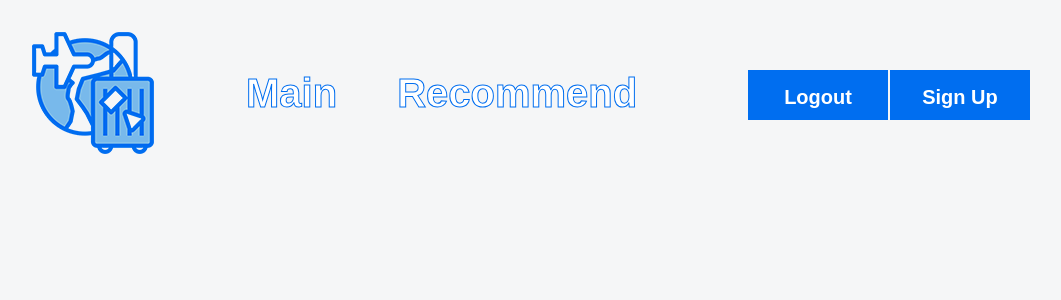
After one commit to soyeom/dbproject-web, a PHP site: page /main2.html in a window 1280 px wide. The commit adds this page. Shown: the top 300 px of the page, without its empty margins (124-1185 px from the left). Run offline with PHP 8.4, Linux system fonts and the light colour scheme.

Commit message:
complete logout

```diff
--- a/login.php
+++ b/login.php
@@ -19,7 +19,7 @@
     if ($row != null) {
         $_SESSION['username'] = $row['id'];
         $_SESSION['name'] = $row['name'];
-        echo "<script>location.replace('main.html');</script>";
+        echo "<script>location.replace('main2.html');</script>";
         exit;
     }
 
--- a/logout.php
+++ b/logout.php
@@ -3,6 +3,5 @@
     session_destroy();
 ?>
 <script>
-    alert("로그아웃");
-    location.replace('index.php');
+    location.replace('main.html');
 </script>
--- /dev/null
+++ b/main2.html
@@ -0,0 +1,41 @@
+<!DOCTYPE html>
+<html>
+    <head>
+        <meta charset="utf-8">
+        <title>MAIN</title>
+        <link href="css/main.css" type="text/css" rel="stylesheet">
+    </head>
+    <body>
+        <table>
+            <tr>
+                <td>
+                    <a href="main.html">
+                        <img src="img/logo.png" id="logo" href="#">
+                    </a>
+                </td>
+                <td>
+                    <ul class="menu">
+                        <li>
+                            <a href="main.html" id="main">Main</a>
+                        </li>
+                        <li>
+                            <a href="recommend.html" id="recommend">Recommend</a>
+                        </li>
+                    </ul>
+                </td>
+                <td>
+                    <div class="button">
+                        <div class="eff"></div>
+                        <a href="logout.php">Logout</a>
+                    </div>
+                </td>
+                <td>
+                    <div class="button">
+                        <div class="eff"></div>
+                        <a href="signup.html">Sign Up</a>
+                    </div>
+                </td>
+            </tr>
+        </table>
+    </body>
+</html>
```
